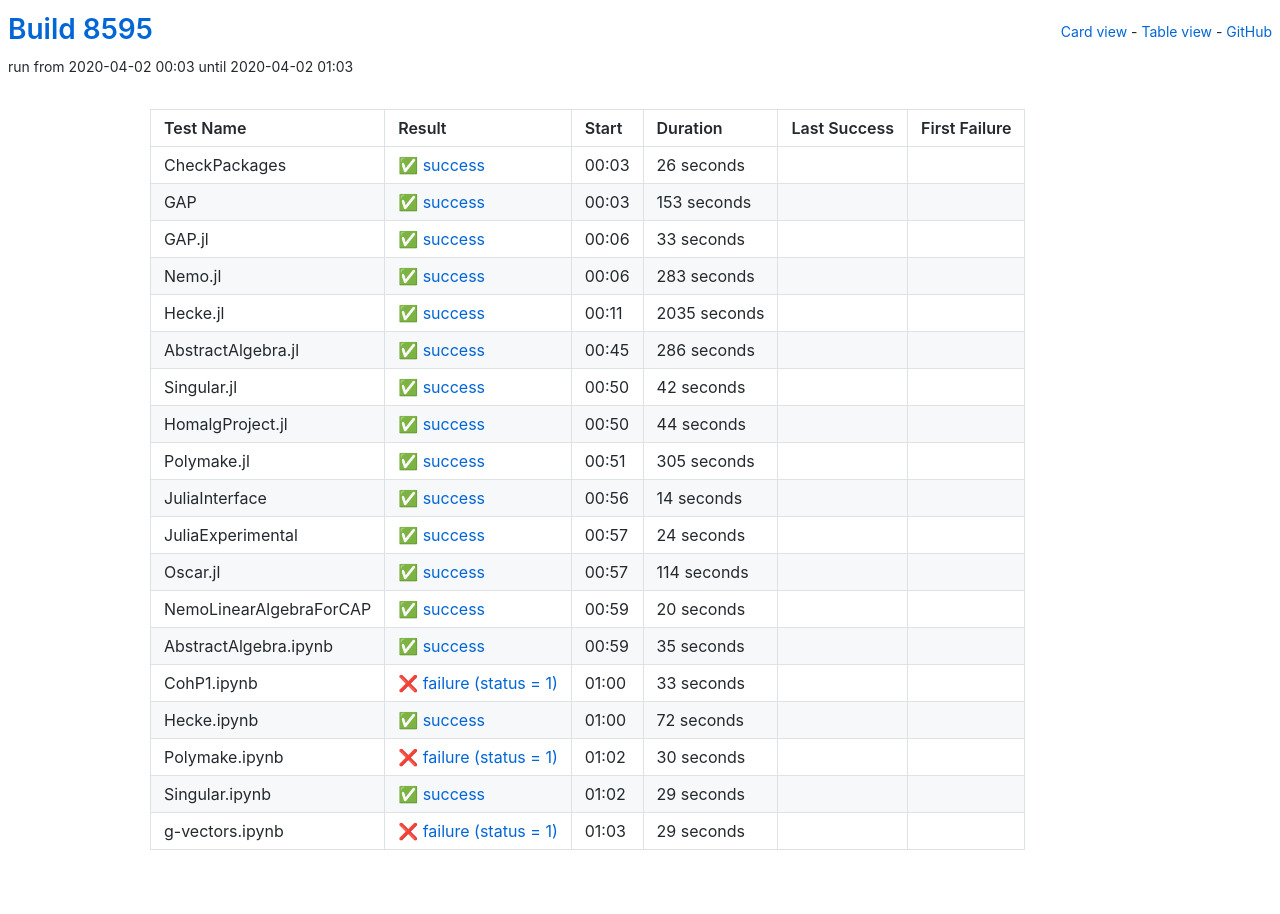
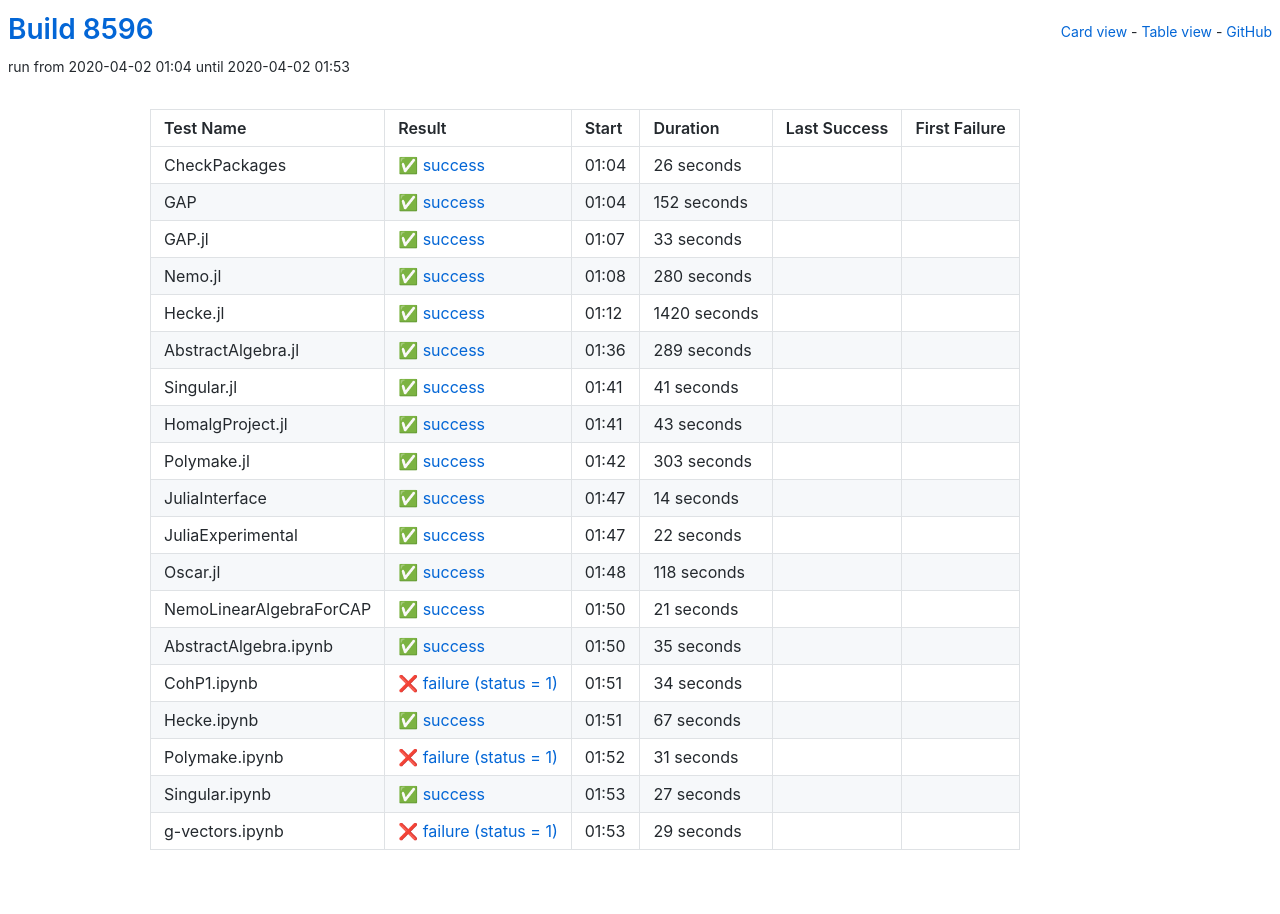
Before and after one commit to oscar-system/oscar-ci-status, a Jekyll site: the page built from table.html, in a window 1280 px wide. Built offline with Jekyll 4.4.1, drawn with Linux system fonts in a browser that asks for light colours.

Commit message:
Build 8596

```diff
--- a/_data/ci.yml
+++ b/_data/ci.yml
@@ -1,5 +1,5 @@
-build: 8595
-build_url: https://oscarci.mathematik.uni-kl.de/job/oscar/8595/
+build: 8596
+build_url: https://oscarci.mathematik.uni-kl.de/job/oscar/8596/
 job: oscar
 tests:
 - duration: 26
@@ -8,20 +8,20 @@ tests:
   first_failure_url: null
   last_success: false
   last_success_url: null
-  log: https://oscarci.mathematik.uni-kl.de/job/oscar/8595/artifact/logs/build-8595/CheckPackages.log
+  log: https://oscarci.mathematik.uni-kl.de/job/oscar/8596/artifact/logs/build-8596/CheckPackages.log
   name: CheckPackages
-  start: 2020-04-02 00:03
+  start: 2020-04-02 01:04
   status: success
   success: true
-- duration: 153
+- duration: 152
   exitcode: 0
   first_failure: false
   first_failure_url: null
   last_success: false
   last_success_url: null
-  log: https://oscarci.mathematik.uni-kl.de/job/oscar/8595/artifact/logs/build-8595/GAP.log
+  log: https://oscarci.mathematik.uni-kl.de/job/oscar/8596/artifact/logs/build-8596/GAP.log
   name: GAP
-  start: 2020-04-02 00:03
+  start: 2020-04-02 01:04
   status: success
   success: true
 - duration: 33
@@ -30,75 +30,75 @@ tests:
   first_failure_url: null
   last_success: false
   last_success_url: null
-  log: https://oscarci.mathematik.uni-kl.de/job/oscar/8595/artifact/logs/build-8595/GAP.jl.log
+  log: https://oscarci.mathematik.uni-kl.de/job/oscar/8596/artifact/logs/build-8596/GAP.jl.log
   name: GAP.jl
-  start: 2020-04-02 00:06
+  start: 2020-04-02 01:07
   status: success
   success: true
-- duration: 283
+- duration: 280
   exitcode: 0
   first_failure: false
   first_failure_url: null
   last_success: false
   last_success_url: null
-  log: https://oscarci.mathematik.uni-kl.de/job/oscar/8595/artifact/logs/build-8595/Nemo.jl.log
+  log: https://oscarci.mathematik.uni-kl.de/job/oscar/8596/artifact/logs/build-8596/Nemo.jl.log
   name: Nemo.jl
-  start: 2020-04-02 00:06
+  start: 2020-04-02 01:08
   status: success
   success: true
-- duration: 2035
+- duration: 1420
   exitcode: 0
   first_failure: false
   first_failure_url: null
   last_success: false
   last_success_url: null
-  log: https://oscarci.mathematik.uni-kl.de/job/oscar/8595/artifact/logs/build-8595/Hecke.jl.log
+  log: https://oscarci.mathematik.uni-kl.de/job/oscar/8596/artifact/logs/build-8596/Hecke.jl.log
   name: Hecke.jl
-  start: 2020-04-02 00:11
+  start: 2020-04-02 01:12
   status: success
   success: true
-- duration: 286
+- duration: 289
   exitcode: 0
   first_failure: false
   first_failure_url: null
   last_success: false
   last_success_url: null
-  log: https://oscarci.mathematik.uni-kl.de/job/oscar/8595/artifact/logs/build-8595/AbstractAlgebra.jl.log
+  log: https://oscarci.mathematik.uni-kl.de/job/oscar/8596/artifact/logs/build-8596/AbstractAlgebra.jl.log
   name: AbstractAlgebra.jl
-  start: 2020-04-02 00:45
+  start: 2020-04-02 01:36
   status: success
   success: true
-- duration: 42
+- duration: 41
   exitcode: 0
   first_failure: false
   first_failure_url: null
   last_success: false
   last_success_url: null
-  log: https://oscarci.mathematik.uni-kl.de/job/oscar/8595/artifact/logs/build-8595/Singular.jl.log
+  log: https://oscarci.mathematik.uni-kl.de/job/oscar/8596/artifact/logs/build-8596/Singular.jl.log
   name: Singular.jl
-  start: 2020-04-02 00:50
+  start: 2020-04-02 01:41
   status: success
   success: true
-- duration: 44
+- duration: 43
   exitcode: 0
   first_failure: false
   first_failure_url: null
   last_success: false
   last_success_url: null
-  log: https://oscarci.mathematik.uni-kl.de/job/oscar/8595/artifact/logs/build-8595/HomalgProject.jl.log
+  log: https://oscarci.mathematik.uni-kl.de/job/oscar/8596/artifact/logs/build-8596/HomalgProject.jl.log
   name: HomalgProject.jl
-  start: 2020-04-02 00:50
+  start: 2020-04-02 01:41
   status: success
   success: true
-- duration: 305
+- duration: 303
   exitcode: 0
   first_failure: false
   first_failure_url: null
   last_success: false
   last_success_url: null
-  log: https://oscarci.mathematik.uni-kl.de/job/oscar/8595/artifact/logs/build-8595/Polymake.jl.log
+  log: https://oscarci.mathematik.uni-kl.de/job/oscar/8596/artifact/logs/build-8596/Polymake.jl.log
   name: Polymake.jl
-  start: 2020-04-02 00:51
+  start: 2020-04-02 01:42
   status: success
   success: true
 - duration: 14
@@ -107,42 +107,42 @@ tests:
   first_failure_url: null
   last_success: false
   last_success_url: null
-  log: https://oscarci.mathematik.uni-kl.de/job/oscar/8595/artifact/logs/build-8595/JuliaInterface.log
+  log: https://oscarci.mathematik.uni-kl.de/job/oscar/8596/artifact/logs/build-8596/JuliaInterface.log
   name: JuliaInterface
-  start: 2020-04-02 00:56
+  start: 2020-04-02 01:47
   status: success
   success: true
-- duration: 24
+- duration: 22
   exitcode: 0
   first_failure: false
   first_failure_url: null
   last_success: false
   last_success_url: null
-  log: https://oscarci.mathematik.uni-kl.de/job/oscar/8595/artifact/logs/build-8595/JuliaExperimental.log
+  log: https://oscarci.mathematik.uni-kl.de/job/oscar/8596/artifact/logs/build-8596/JuliaExperimental.log
   name: JuliaExperimental
-  start: 2020-04-02 00:57
+  start: 2020-04-02 01:47
   status: success
   success: true
-- duration: 114
+- duration: 118
   exitcode: 0
   first_failure: false
   first_failure_url: null
   last_success: false
   last_success_url: null
-  log: https://oscarci.mathematik.uni-kl.de/job/oscar/8595/artifact/logs/build-8595/Oscar.jl.log
+  log: https://oscarci.mathematik.uni-kl.de/job/oscar/8596/artifact/logs/build-8596/Oscar.jl.log
   name: Oscar.jl
-  start: 2020-04-02 00:57
+  start: 2020-04-02 01:48
   status: success
   success: true
-- duration: 20
+- duration: 21
   exitcode: 0
   first_failure: false
   first_failure_url: null
   last_success: false
   last_success_url: null
-  log: https://oscarci.mathematik.uni-kl.de/job/oscar/8595/artifact/logs/build-8595/NemoLinearAlgebraForCAP.log
+  log: https://oscarci.mathematik.uni-kl.de/job/oscar/8596/artifact/logs/build-8596/NemoLinearAlgebraForCAP.log
   name: NemoLinearAlgebraForCAP
-  start: 2020-04-02 00:59
+  start: 2020-04-02 01:50
   status: success
   success: true
 - duration: 35
@@ -151,53 +151,53 @@ tests:
   first_failure_url: null
   last_success: false
   last_success_url: null
-  log: https://oscarci.mathematik.uni-kl.de/job/oscar/8595/artifact/logs/build-8595/AbstractAlgebra.ipynb.log
+  log: https://oscarci.mathematik.uni-kl.de/job/oscar/8596/artifact/logs/build-8596/AbstractAlgebra.ipynb.log
   name: AbstractAlgebra.ipynb
-  start: 2020-04-02 00:59
+  start: 2020-04-02 01:50
   status: success
   success: true
-- duration: 33
+- duration: 34
   exitcode: 1
   first_failure: false
   first_failure_url: null
   last_success: false
   last_success_url: null
-  log: https://oscarci.mathematik.uni-kl.de/job/oscar/8595/artifact/logs/build-8595/CohP1.ipynb.log
+  log: https://oscarci.mathematik.uni-kl.de/job/oscar/8596/artifact/logs/build-8596/CohP1.ipynb.log
   name: CohP1.ipynb
-  start: 2020-04-02 01:00
+  start: 2020-04-02 01:51
   status: failure
   success: false
-- duration: 72
+- duration: 67
   exitcode: 0
   first_failure: false
   first_failure_url: null
   last_success: false
   last_success_url: null
-  log: https://oscarci.mathematik.uni-kl.de/job/oscar/8595/artifact/logs/build-8595/Hecke.ipynb.log
+  log: https://oscarci.mathematik.uni-kl.de/job/oscar/8596/artifact/logs/build-8596/Hecke.ipynb.log
   name: Hecke.ipynb
-  start: 2020-04-02 01:00
+  start: 2020-04-02 01:51
   status: success
   success: true
-- duration: 30
+- duration: 31
   exitcode: 1
   first_failure: false
   first_failure_url: null
   last_success: false
   last_success_url: null
-  log: https://oscarci.mathematik.uni-kl.de/job/oscar/8595/artifact/logs/build-8595/Polymake.ipynb.log
+  log: https://oscarci.mathematik.uni-kl.de/job/oscar/8596/artifact/logs/build-8596/Polymake.ipynb.log
   name: Polymake.ipynb
-  start: 2020-04-02 01:02
+  start: 2020-04-02 01:52
   status: failure
   success: false
-- duration: 29
+- duration: 27
   exitcode: 0
   first_failure: false
   first_failure_url: null
   last_success: false
   last_success_url: null
-  log: https://oscarci.mathematik.uni-kl.de/job/oscar/8595/artifact/logs/build-8595/Singular.ipynb.log
+  log: https://oscarci.mathematik.uni-kl.de/job/oscar/8596/artifact/logs/build-8596/Singular.ipynb.log
   name: Singular.ipynb
-  start: 2020-04-02 01:02
+  start: 2020-04-02 01:53
   status: success
   success: true
 - duration: 29
@@ -206,8 +206,8 @@ tests:
   first_failure_url: null
   last_success: false
   last_success_url: null
-  log: https://oscarci.mathematik.uni-kl.de/job/oscar/8595/artifact/logs/build-8595/g-vectors.ipynb.log
+  log: https://oscarci.mathematik.uni-kl.de/job/oscar/8596/artifact/logs/build-8596/g-vectors.ipynb.log
   name: g-vectors.ipynb
-  start: 2020-04-02 01:03
+  start: 2020-04-02 01:53
   status: failure
   success: false
```
Also changed, not shown: README.md.
